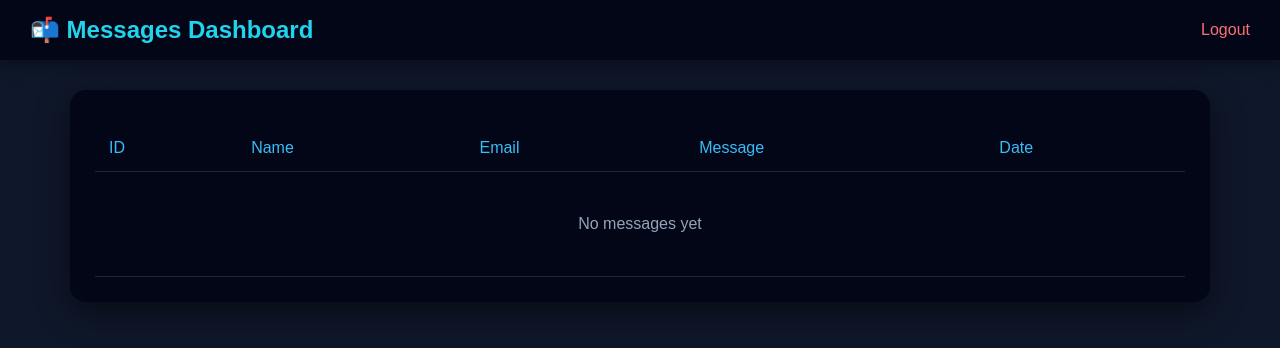
After one commit to kunukumikhil-byte/mikhil-portfolio, a Flask app: template templates/admin_dashboard.html in a window 1280 px wide. The commit adds this page. Shown: the top 348 px of the page. Run offline with Flask 3, Linux system fonts and the light colour scheme; the template is opened without the code that fills it, so the values that code supplies are empty.

Commit message:
Complete portfolio with admin panel and DB messaging

```diff
--- /dev/null
+++ b/app.py
@@ -0,0 +1,75 @@
+from flask import Flask, render_template, request, jsonify, redirect, url_for, session
+import sqlite3
+from datetime import datetime
+
+app = Flask(__name__)
+app.secret_key = "supersecretkey"  # change later
+
+# ---------- HOME ----------
+@app.route("/")
+def home():
+    return render_template("index.html")
+
+# ---------- STORE MESSAGE ----------
+@app.route("/send-message", methods=["POST"])
+def send_message():
+    data = request.json
+
+    conn = sqlite3.connect("messages.db")
+    c = conn.cursor()
+    c.execute("""
+        CREATE TABLE IF NOT EXISTS messages (
+            id INTEGER PRIMARY KEY AUTOINCREMENT,
+            name TEXT,
+            email TEXT,
+            message TEXT,
+            created_at TEXT
+        )
+    """)
+    c.execute(
+        "INSERT INTO messages (name, email, message, created_at) VALUES (?,?,?,?)",
+        (data["name"], data["email"], data["message"],
+         datetime.now().strftime("%Y-%m-%d %H:%M:%S"))
+    )
+    conn.commit()
+    conn.close()
+
+    return jsonify({"status": "success"})
+
+# ---------- ADMIN LOGIN ----------
+@app.route("/admin", methods=["GET", "POST"])
+def admin_login():
+    if request.method == "POST":
+        username = request.form["username"]
+        password = request.form["password"]
+
+        if username == "kunukumikhil@gmail.com" and password == "mikhil17072007":
+            session["admin"] = True
+            return redirect(url_for("admin_dashboard"))
+
+        return render_template("admin_login.html", error="Invalid credentials")
+
+    return render_template("admin_login.html")
+
+# ---------- ADMIN DASHBOARD ----------
+@app.route("/dashboard")
+def admin_dashboard():
+    if not session.get("admin"):
+        return redirect(url_for("admin_login"))
+
+    conn = sqlite3.connect("messages.db")
+    c = conn.cursor()
+    c.execute("SELECT * FROM messages ORDER BY id DESC")
+    messages = c.fetchall()
+    conn.close()
+
+    return render_template("admin_dashboard.html", messages=messages)
+
+# ---------- LOGOUT ----------
+@app.route("/logout")
+def logout():
+    session.pop("admin", None)
+    return redirect(url_for("admin_login"))
+
+if __name__ == "__main__":
+    app.run(debug=True)
--- /dev/null
+++ b/templates/admin_dashboard.html
@@ -0,0 +1,152 @@
+<!DOCTYPE html>
+<html lang="en">
+<head>
+    <meta charset="UTF-8">
+    <title>Admin Dashboard | Messages</title>
+
+    <style>
+        * {
+            box-sizing: border-box;
+            font-family: "Poppins", sans-serif;
+        }
+
+        body {
+            margin: 0;
+            background: #0f172a;
+            color: #e5e7eb;
+        }
+
+        .navbar {
+            background: #020617;
+            padding: 16px 30px;
+            display: flex;
+            justify-content: space-between;
+            align-items: center;
+            box-shadow: 0 4px 15px rgba(0,0,0,0.4);
+        }
+
+        .navbar h2 {
+            margin: 0;
+            color: #22d3ee;
+            font-weight: 600;
+        }
+
+        .logout {
+            color: #f87171;
+            text-decoration: none;
+            font-weight: 500;
+        }
+
+        .container {
+            padding: 30px;
+            max-width: 1200px;
+            margin: auto;
+        }
+
+        .card {
+            background: #020617;
+            border-radius: 16px;
+            padding: 25px;
+            box-shadow: 0 10px 30px rgba(0,0,0,0.5);
+        }
+
+        table {
+            width: 100%;
+            border-collapse: collapse;
+            margin-top: 10px;
+        }
+
+        thead {
+            background: #020617;
+        }
+
+        th {
+            text-align: left;
+            padding: 14px;
+            color: #38bdf8;
+            font-weight: 500;
+            border-bottom: 1px solid #1e293b;
+        }
+
+        td {
+            padding: 14px;
+            border-bottom: 1px solid #1e293b;
+            vertical-align: top;
+            line-height: 1.5;
+        }
+
+        tbody tr:hover {
+            background: rgba(56,189,248,0.05);
+        }
+
+        .message {
+            max-width: 400px;
+            white-space: pre-wrap;
+            word-wrap: break-word;
+        }
+
+        .date {
+            font-size: 14px;
+            color: #94a3b8;
+        }
+
+        .empty {
+            text-align: center;
+            padding: 40px;
+            color: #94a3b8;
+        }
+
+        @media (max-width: 768px) {
+            table {
+                font-size: 14px;
+            }
+
+            .message {
+                max-width: 220px;
+            }
+        }
+    </style>
+</head>
+<body>
+
+    <div class="navbar">
+        <h2>📬 Messages Dashboard</h2>
+        <a class="logout" href="/logout">Logout</a>
+    </div>
+
+    <div class="container">
+        <div class="card">
+            <table>
+                <thead>
+                    <tr>
+                        <th>ID</th>
+                        <th>Name</th>
+                        <th>Email</th>
+                        <th>Message</th>
+                        <th>Date</th>
+                    </tr>
+                </thead>
+
+                <tbody>
+                {% if messages %}
+                    {% for msg in messages %}
+                    <tr>
+                        <td>{{ msg[0] }}</td>
+                        <td>{{ msg[1] }}</td>
+                        <td>{{ msg[2] }}</td>
+                        <td class="message">{{ msg[3] }}</td>
+                        <td class="date">{{ msg[4] }}</td>
+                    </tr>
+                    {% endfor %}
+                {% else %}
+                    <tr>
+                        <td colspan="5" class="empty">No messages yet</td>
+                    </tr>
+                {% endif %}
+                </tbody>
+            </table>
+        </div>
+    </div>
+
+</body>
+</html>
```
Also changed, not shown: static/script.js (renamed from script.js, +27 -0 lines), static/style.css (renamed from style.css, +88 -0 lines), templates/admin_login.html (added, +120 -0 lines), templates/index.html (renamed from index.html, +61 -20 lines), static/profile.jpg (renamed from profile.jpg), 6 other files.
